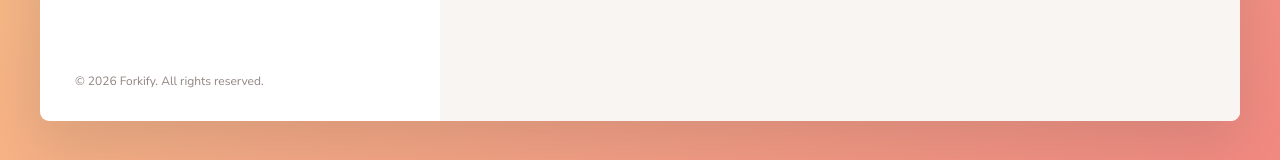
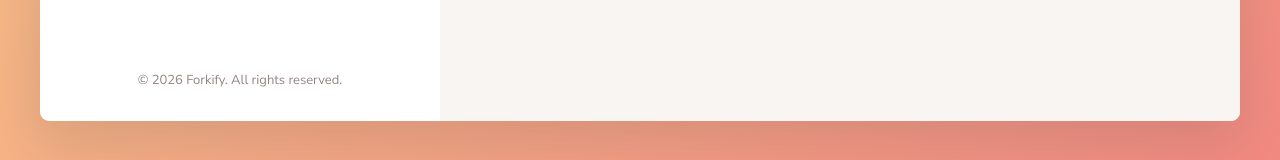
Before and after one commit to syedsaied-ui/forkify, a website built with Parcel: page starter/index.html in a window 1280 px wide. Shown: the part 1100-1260 px from the top of the page. Built offline with nearby package versions, Linux system fonts and the light colour scheme.

Commit message:
Footer updated

```diff
--- a/starter/src/sass/_searchResults.scss
+++ b/starter/src/sass/_searchResults.scss
@@ -14,7 +14,7 @@
   padding: 0 3.5rem;
 
   &::after {
-    content: '';
+    content: "";
     display: table;
     clear: both;
   }
@@ -31,9 +31,10 @@
 
 .copyright {
   color: $color-grey-dark-2;
-  font-size: 1.2rem;
+  font-size: 1.3rem;
   padding: 0 3.5rem;
   margin-top: 4rem;
+  text-align: center;
 
   .twitter-link:link,
   .twitter-link:visited {
```
